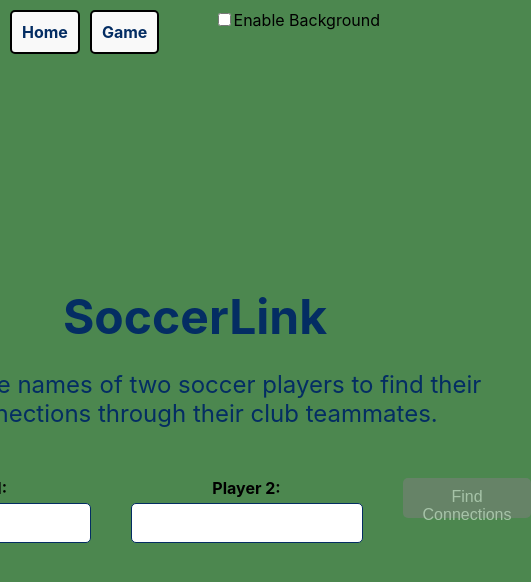
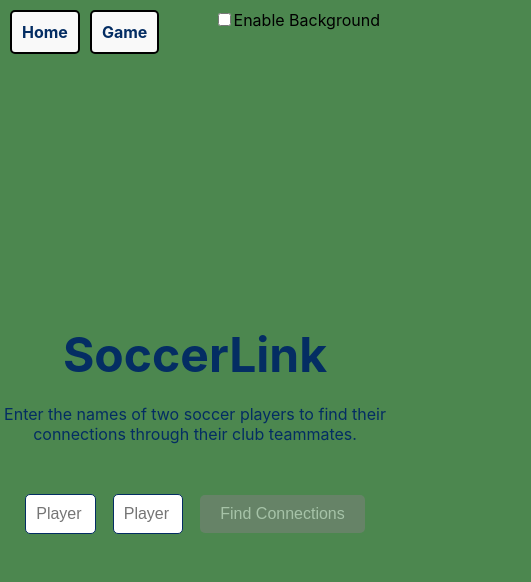
Before and after one commit to manavbh2011/soccerlink, a React (Create React App) app in the folder frontend/: page / in a window 390 px wide. Shown: the top 582 px of the page, 531 px wide, since content can reach past the window. Built offline with nearby package versions, Linux system fonts and the light colour scheme.

Commit message:
modified CSS to work for different display sizes

```diff
--- a/frontend/public/index.html
+++ b/frontend/public/index.html
@@ -7,7 +7,7 @@
     <meta name="theme-color" content="#000000" />
     <meta
       name="description"
-      content="Web site created using create-react-app"
+      content="Test your ball knoweldge and learn how soccer players are linked"
     />
     <link rel="apple-touch-icon" href="%PUBLIC_URL%/logo192.png" />
     <!--
--- a/frontend/src/App.css
+++ b/frontend/src/App.css
@@ -40,8 +40,7 @@ body {
 
   .title {
     font-size: 3rem;
-    margin-top: 0;
-    margin-top: 20px;
+    margin-top: 75px;
     margin-bottom: 20px;
     color: #042D63;
   }
@@ -51,13 +50,29 @@ body {
     font-weight: normal;
     margin-bottom: 50px;
     text-align: center;
+    word-wrap: break-word;
     color: #042D63;
+  }
+
+  @media screen and (max-width: 675) {
+    .subheading {
+      font-size: 1.2rem; /* Reduce font size for small devices */
+      margin-bottom: 30px; /* Adjust spacing */
+    }
+  }
+
+  @media screen and (max-width: 400px) {
+    .subheading {
+      font-size: 1rem; /* Further reduce font size for very small devices */
+    }
   }
 
   .form-container {
     display: flex;
     justify-content: center;
-    gap: 30px; /* Horizontal spacing between input boxes */
+    flex-wrap: wrap;
+    align-items: center;
+    gap: 1.736vw; /* Horizontal spacing between input boxes */
     margin-bottom: 10px; /* Space between inputs and results */
     height: 40px;
   }
@@ -65,6 +80,7 @@ body {
   .button-container {
     display: flex;
     flex-direction: row;
+    justify-content: center;
     gap: 10px;
   }
 
@@ -86,8 +102,7 @@ body {
     border: 1px solid #042D63;
     margin-right: 10px;
     border-radius: 5px;
-    width: 210px;
-    margin-bottom: 20px;
+    width: 12.5vw;
   }
 
   .input-box.valid {
@@ -129,6 +144,10 @@ body {
     border: none;
     border-radius: 5px;
     cursor: pointer;
+    text-align: center; /* Center-align text */
+    display: flex;
+    justify-content: center;
+    align-items: center;
   }
 
   .submit-button:hover {
@@ -193,7 +212,7 @@ body {
   }
 
   .win-message {
-    font-size: 1.75rem;
+    font-size: 1.5rem;
     font-weight: normal;
     margin-top: 50px;
     margin-bottom: 50px;
--- a/frontend/src/App.js
+++ b/frontend/src/App.js
@@ -108,10 +108,11 @@ function App() {
                 Enter the names of two soccer players to find their connections through their club teammates.</p>
                 <form className="form-container" onSubmit={handleSubmit}>
                     <div className="input-container">
-                    <label htmlFor="player1" className="input-label">Player 1:</label>
+                    {/*<label htmlFor="player1" className="input-label">Player 1:</label>*/}
                     <input
                         type="text"
                         id="player1"
+                        placeholder="Player 1"
                         value={input1}
                         onChange={(e) => handleInputChange(e, setInput1, setSuggestions1)}
                         className="input-box"
@@ -133,10 +134,11 @@ function App() {
                     </div>
 
                     <div className="input-container">
-                    <label htmlFor="player2" className="input-label">Player 2:</label>
+                    {/*<label htmlFor="player2" className="input-label">Player 2:</label>*/}
                     <input
                         type="text"
                         id="player2"
+                        placeholder="Player 2"
                         value={input2}
                         onChange={(e) => handleInputChange(e, setInput2, setSuggestions2)}
                         className="input-box"
@@ -156,14 +158,14 @@ function App() {
                         </ul>
                     )}
                     </div>
-
+                    <div className="button-container">
                     <button
                     type="submit"
                     className="submit-button"
                     disabled={input1 === "" || input2 === ""}
                     >
                     Find Connections
-                    </button>
+                    </button></div>
                 </form>
                 <section>
                 {error && <div className="error-message">{error}</div>}
```
Also changed, not shown: 1 other file (tests, documents, lock files or other folders).
